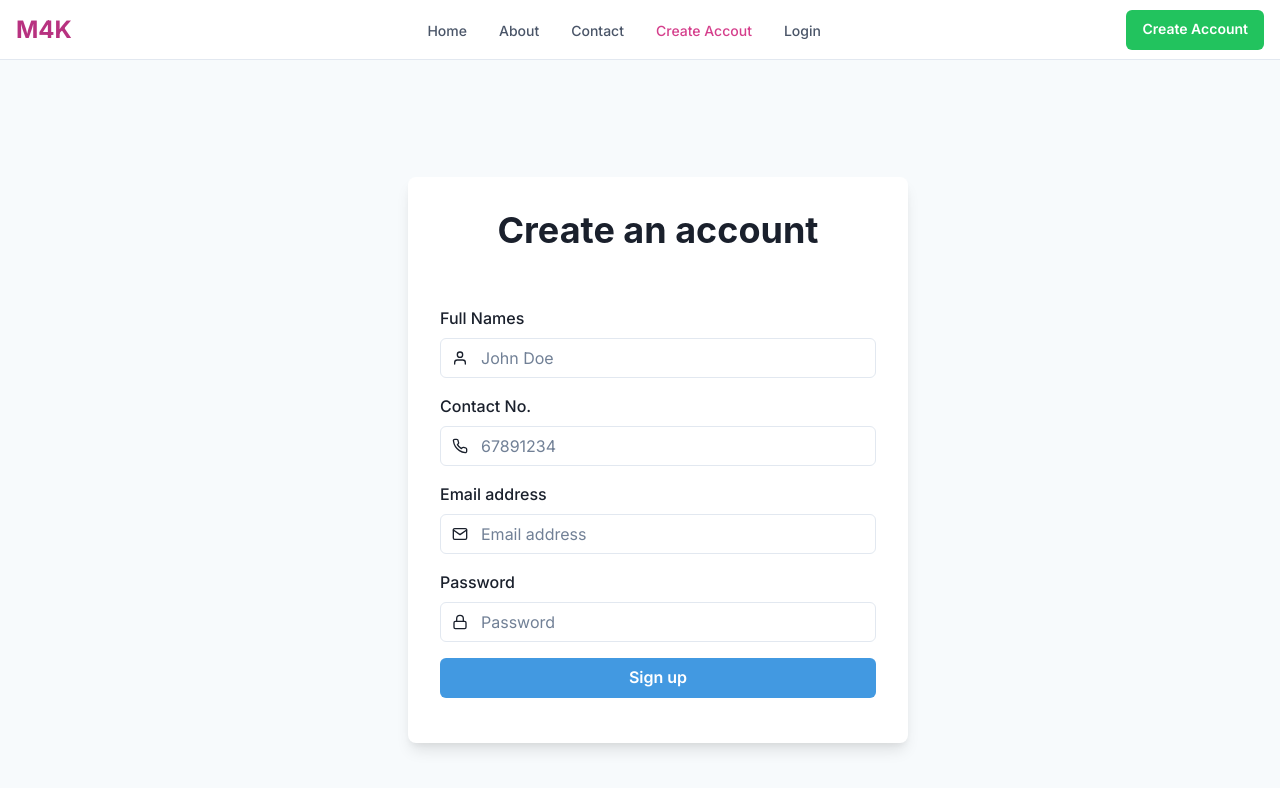
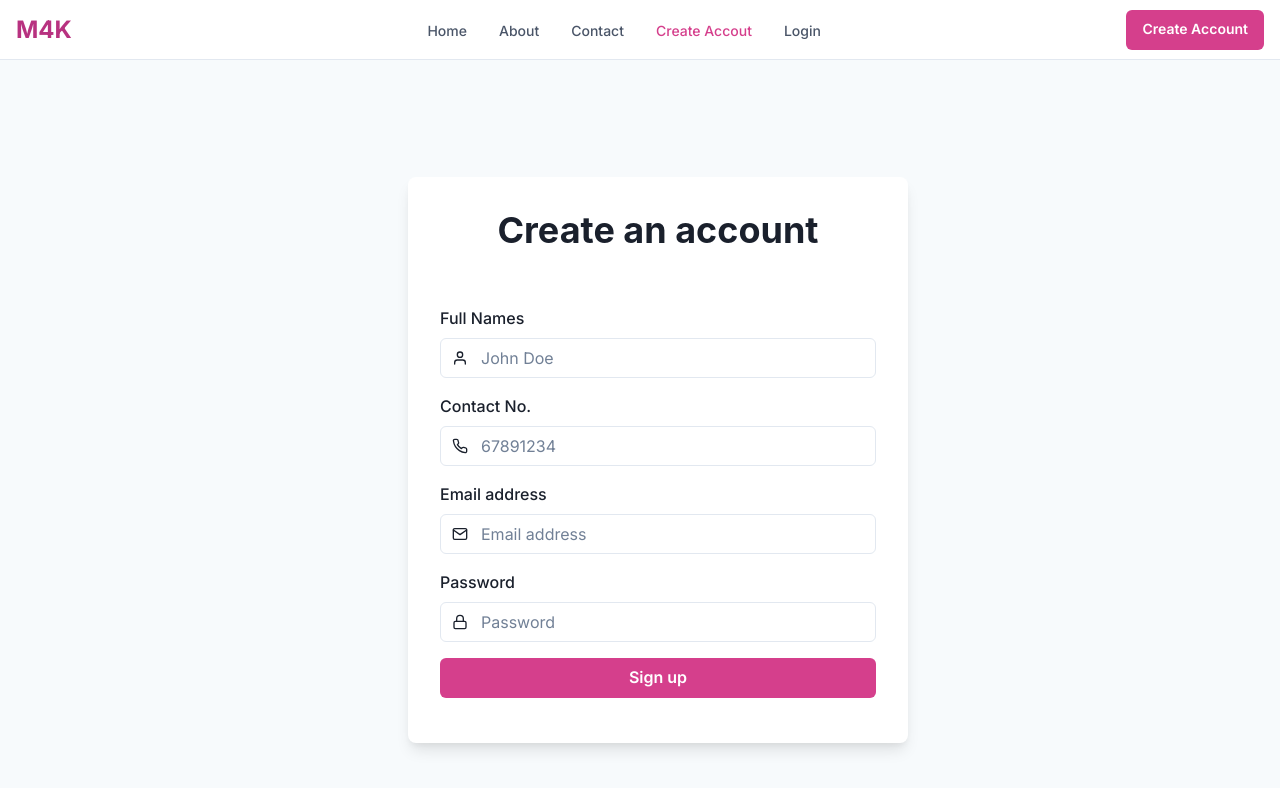
Before and after one commit to Coffee58511867/todo-app-nextjs, a Next.js app: page /register in a window 1280 px wide. Shown: the top 788 px of the page. Built offline with nearby package versions, Linux system fonts and the light colour scheme.

Commit message:
Created customer pages

```diff
--- a/app/components/NavBar/HomeNav.tsx
+++ b/app/components/NavBar/HomeNav.tsx
@@ -75,7 +75,7 @@ export default function Navigation() {
             fontSize={"sm"}
             href="/register"
             fontWeight={600}
-            colorScheme="whatsapp"
+            colorScheme="pink"
             color={"white"}
             _hover={{
               bg: "green.300",
--- a/app/customer/layout.tsx
+++ b/app/customer/layout.tsx
@@ -22,7 +22,6 @@ export default function RootLayout({
     if (!userToken){
      router.back();
     }
-
   }, [router])
 
   if(loaidng){
--- a/app/login/page.tsx
+++ b/app/login/page.tsx
@@ -126,14 +126,15 @@ export default function Signin() {
                 </Link>
 
                 <Button
-                  bg={"blue.400"}
+
                   type="submit"
                   size={{ base: "sm", md: "md" }}
                   color={"white"}
+                  colorScheme="pink"
                   isLoading={isSubmitting}
                   loadingText="Submitting"
                   _hover={{
-                    bg: "blue.500",
+                    bg: "pink.500",
                   }}
                 >
                   Sign in
--- a/app/register/page.tsx
+++ b/app/register/page.tsx
@@ -160,14 +160,14 @@ export default function Signup() {
 
 
                 <Button
-                  bg={"blue.400"}
+                 colorScheme="pink"
                   type="submit"
                   size={{ base: "sm", md: "md" }}
                   color={"white"}
                   isLoading={isSubmitting}
                   loadingText="Submitting"
                   _hover={{
-                    bg: "blue.500",
+                    bg: "pink.500",
                   }}
                 >
                   Sign up
```
